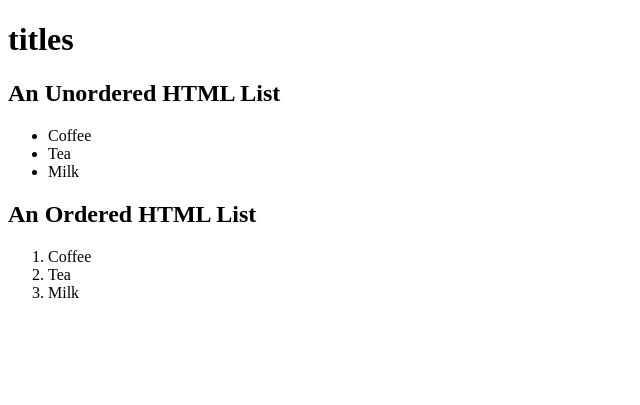
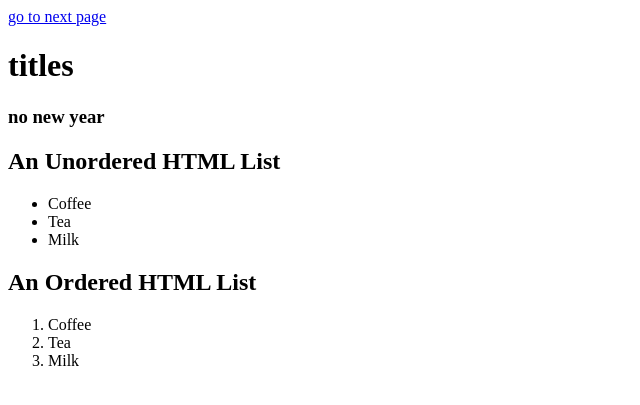
Before and after one commit to RO-HIT-MAURYA/usingcmd, a Flask app: page /rR in a window 1280 px wide. Shown: the top 405 px of the page, without its empty margins (0-640 px from the left). Run offline with Flask 2, Linux system fonts and the light colour scheme.

Commit message:
listing and navigation is implemented.

```diff
--- a/app.py
+++ b/app.py
@@ -1,4 +1,5 @@
 from flask import Flask, render_template
+import datetime
 
 app = Flask(__name__)
 
@@ -25,5 +26,23 @@
     return render_template("demo.html", headline=title)
 
 
+@app.route("/nY")
+def check_new_year():
+    now = datetime.datetime.now()
+    ny = now.day == 1 and now.month == 1
+    return render_template("demo.html", ny=ny)
+
+
+@app.route("/name")
+def show_list():
+    names = ["rohit", "maurya"]
+    return render_template("demo.html", names=names)
+
+
+@app.route("/next")
+def show_next():
+    return render_template("next.html")
+
+
 if __name__ == '__main__':
     app.run()
--- a/templates/demo.html
+++ b/templates/demo.html
@@ -6,7 +6,21 @@
 </head>
 <body>
 
-<h1>{{headline}}</h1>
+<a href="{{ url_for("show_next") }}">go to next page</a>
+
+<h1>{{ headline }}</h1>
+
+{% if ny %}
+    <h3>happy new year</h3>
+{% else %}
+    <h3>no new year</h3>
+{% endif %}
+
+<ol>
+    {% for name in names %}
+        <li>name is {{ name }}</li>
+    {% endfor %}
+</ol>
 
 <h2>An Unordered HTML List</h2>
 
```
Also changed, not shown: templates/next.html (added, +11 -0 lines).
